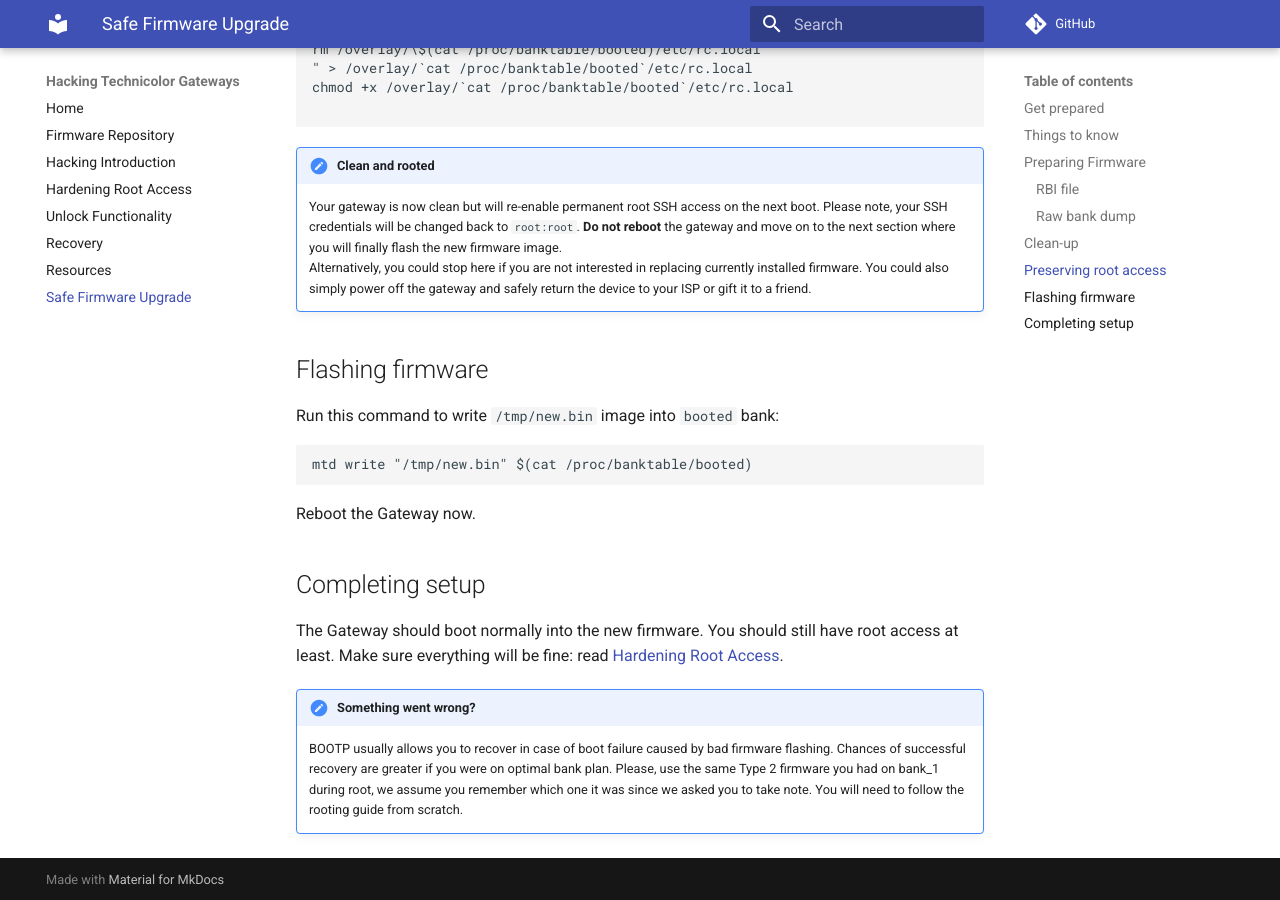
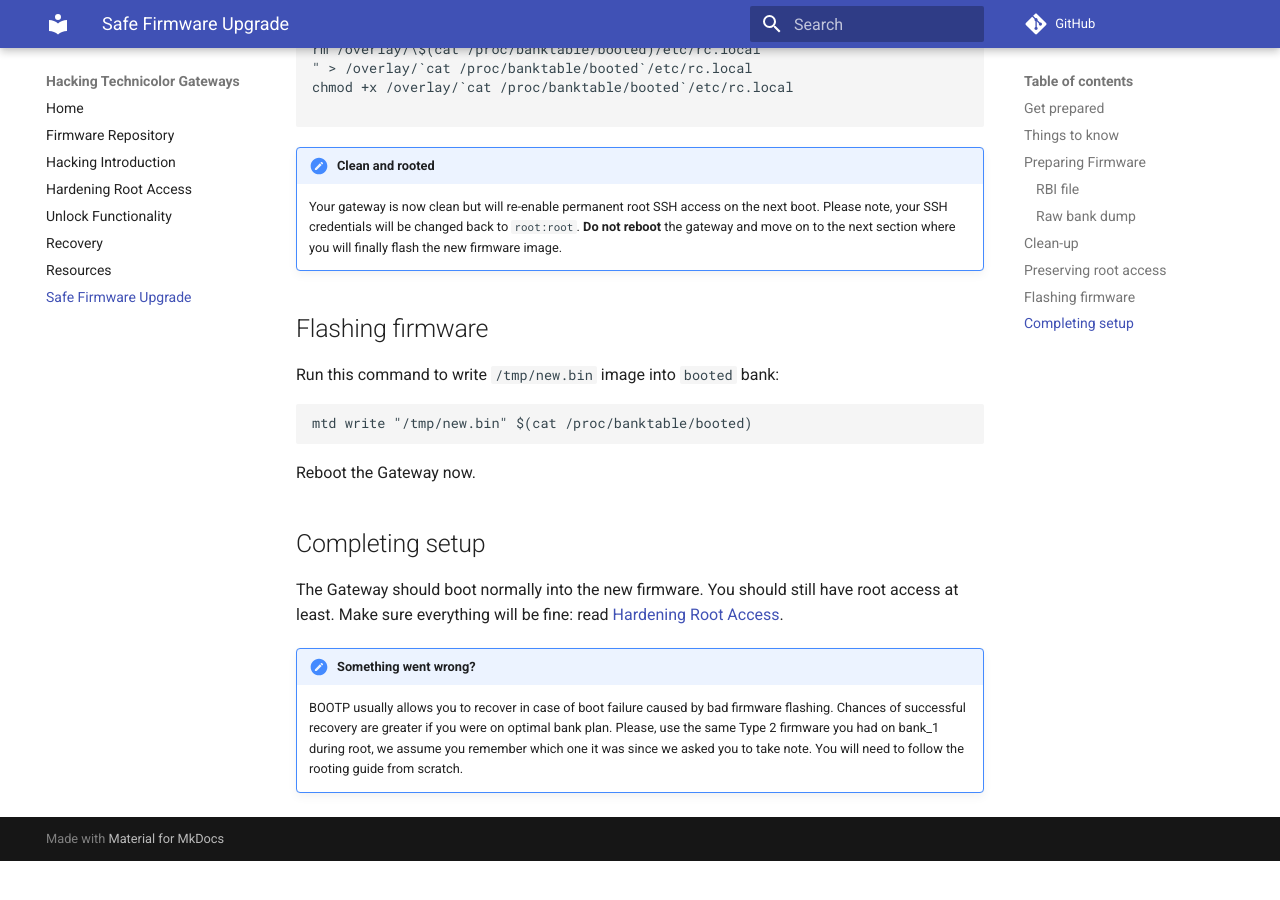
Before and after one commit to hack-technicolor/hack-technicolor, an MkDocs documentation site: the page built from docs/Upgrade.md, in a window 1280 px wide and 900 px high, scrolled down 3955 px. Built offline with MkDocs 1.6.1 and Material for MkDocs 9.7.7, drawn with Linux system fonts in a browser that asks for light colours; comment, search, counter and statistics services are not loaded; after the commit the page ends 4816 px from its top, so only the background shows below that.

Commit message:
simplify warning (2)

```diff
--- a/docs/Upgrade.md
+++ b/docs/Upgrade.md
@@ -127,7 +127,6 @@ chmod +x /overlay/`cat /proc/banktable/booted`/etc/rc.local
 
 !!! hint "Clean and rooted"
     Your gateway is now clean but will re-enable permanent root SSH access on the next boot. Please note, your SSH credentials will be changed back to `root:root`. **Do not reboot** the gateway and move on to the next section where you will finally flash the new firmware image.
-    Alternatively, you could stop here if you are not interested in replacing currently installed firmware. You could also simply power off the gateway and safely return the device to your ISP or gift it to a friend.
 
 ## Flashing firmware
 
```
